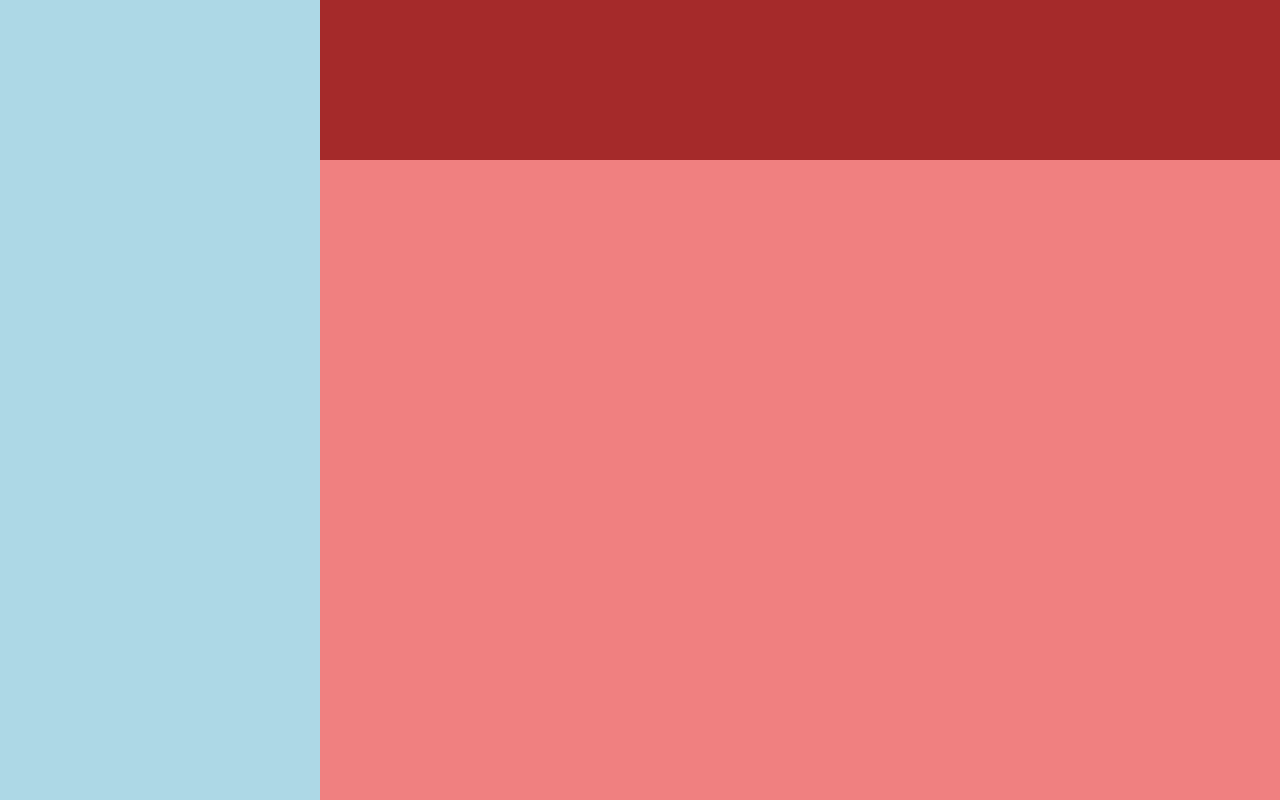
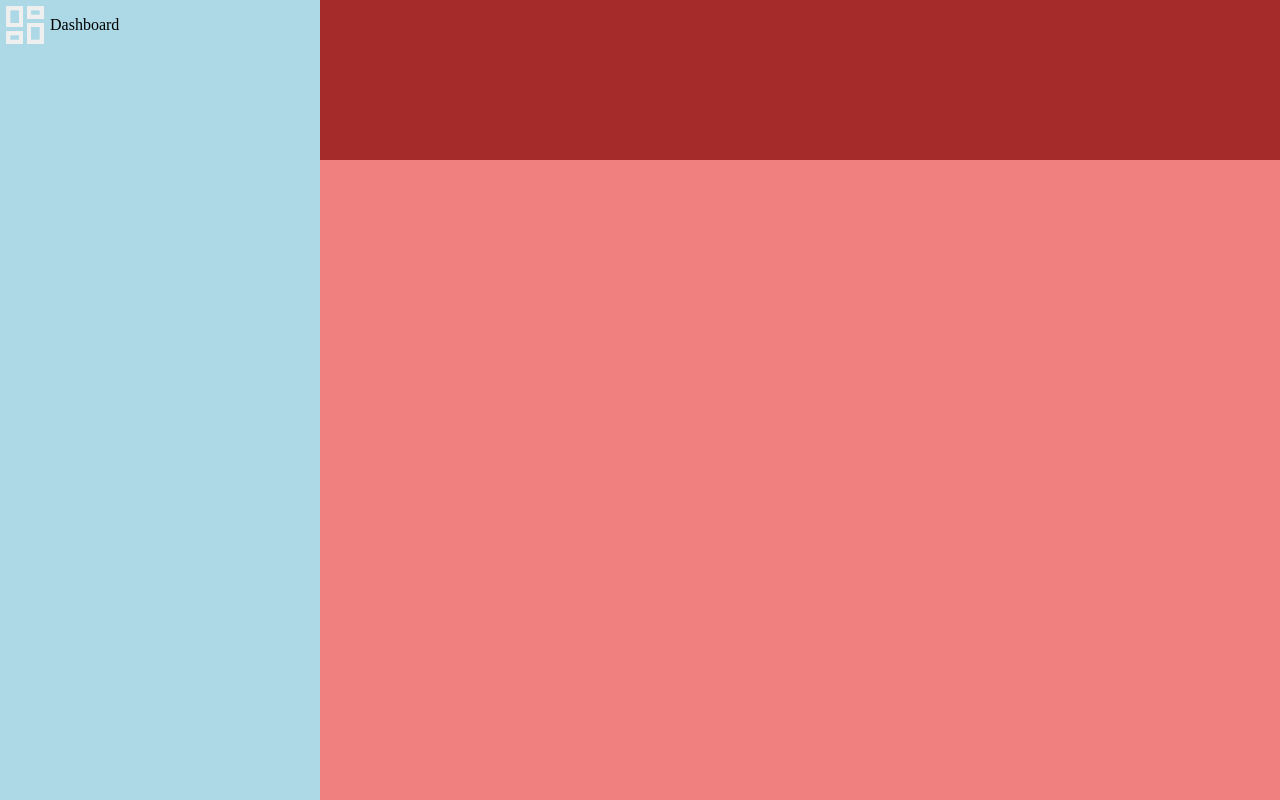
Before and after one commit to bisuketto0/Dashboard, a plain HTML site: page index.html in a window 1280 px wide. Drawn offline with Linux system fonts and the light colour scheme.

Commit message:
Sidebar branding #1 Add the content (logo and "title") and make it flex.

```diff
--- a/index.html
+++ b/index.html
@@ -13,7 +13,10 @@
   <div class="grid-container">
 
     <aside class="sidebar" style="background-color: lightblue;">
-      <div class="brand"></div>
+      <div class="brand">
+        <div class="logo"></div>
+        <span>Dashboard</span>
+      </div>
       <nav class="sidebar-nav"></nav>
     </aside>
 
--- a/styles.css
+++ b/styles.css
@@ -20,6 +20,20 @@ body {
   grid-template-rows: auto 1fr;
 }
 
+.sidebar .brand {
+  display: flex;
+  align-items: center;
+}
+
+.sidebar .brand .logo {
+  background-image: url(./images/dashboard_24dp_FILL0_wght400_GRAD0_opsz24.png);
+  background-size: cover;
+  background-position: center;
+
+  width: 50px;
+  height: 50px;
+}
+
 .grid-container main {
   display: grid;
   grid-template-rows: 1fr 4fr;
```
Also changed, not shown: images/dashboard_24dp_FILL0_wght400_GRAD0_opsz24.png (added).
